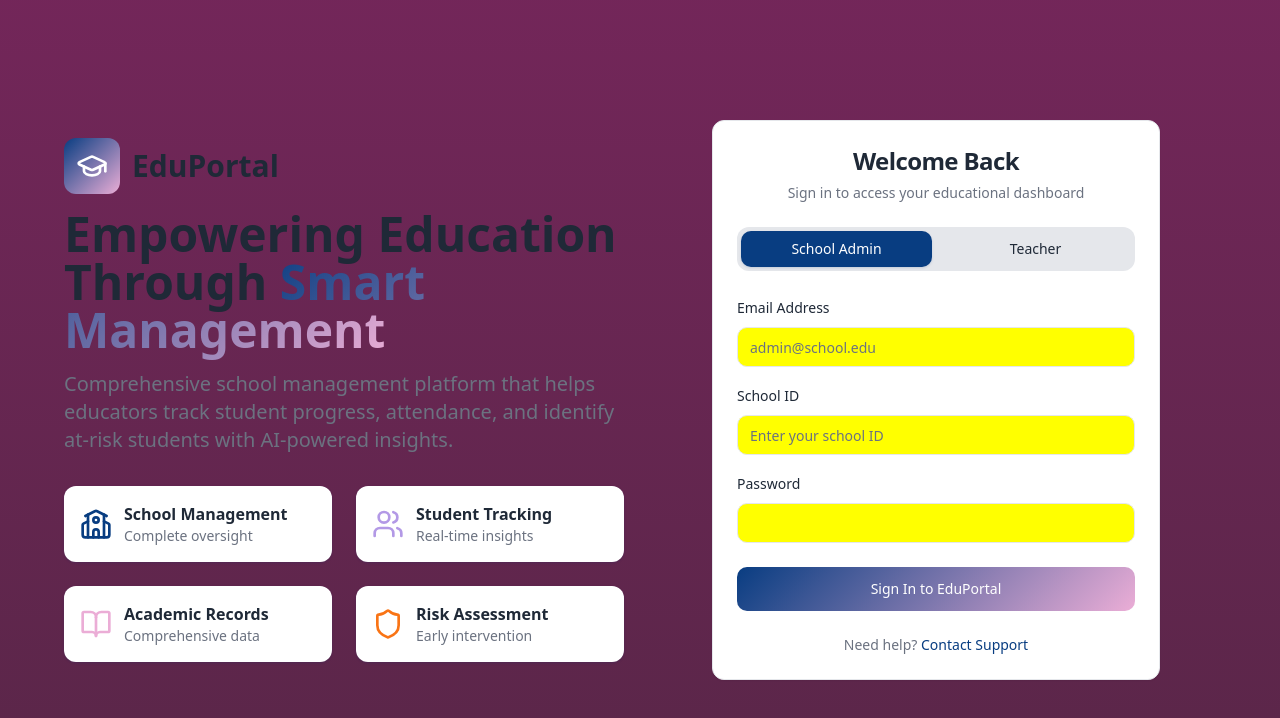
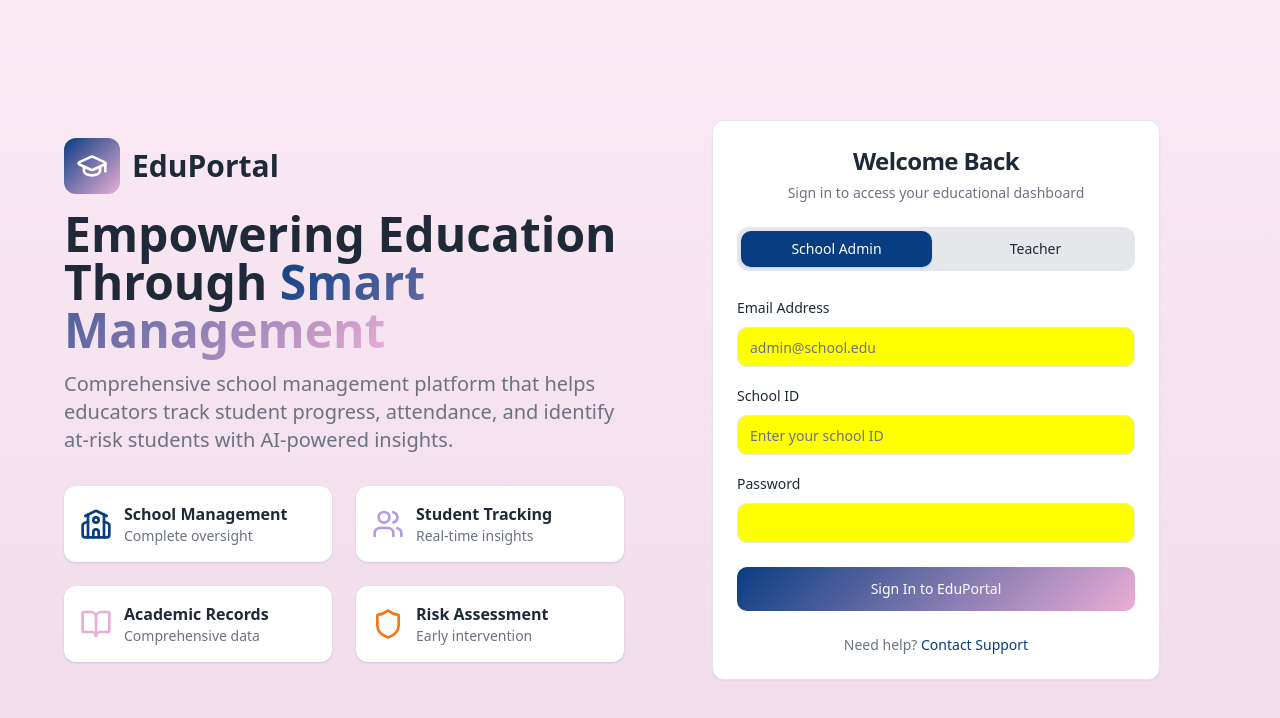
Before and after one commit to AgampreetKaur/school-bloom-22, a React (Vite) app: page / in a window 1280 px wide. Shown: the top 718 px of the page. Built offline with nearby package versions, Linux system fonts and the light colour scheme; the HTML template or start-up script is replaced by a standard one.

Commit message:
Reverted to commit 8b1c1cbf29481e02397942942ebec2efaf88aaef

```diff
--- a/src/index.css
+++ b/src/index.css
@@ -54,7 +54,7 @@
     --gradient-primary: linear-gradient(135deg, hsl(var(--primary)), hsl(var(--primary-glow)));
     --gradient-success: linear-gradient(135deg, hsl(var(--secondary)), hsl(var(--secondary-glow)));
     --gradient-hero: linear-gradient(135deg, hsl(var(--primary)) 0%, hsl(var(--accent)) 100%);
-    --gradient-subtle: linear-gradient(180deg, hsl(320 50% 30%), hsl(320 40% 25%));
+    --gradient-subtle: linear-gradient(180deg, hsl(320 60% 95%), hsl(320 40% 90%));
 
     /* Professional Shadows */
     --shadow-card: 0 1px 3px 0 hsl(var(--primary) / 0.1), 0 1px 2px 0 hsl(var(--primary) / 0.06);
```
